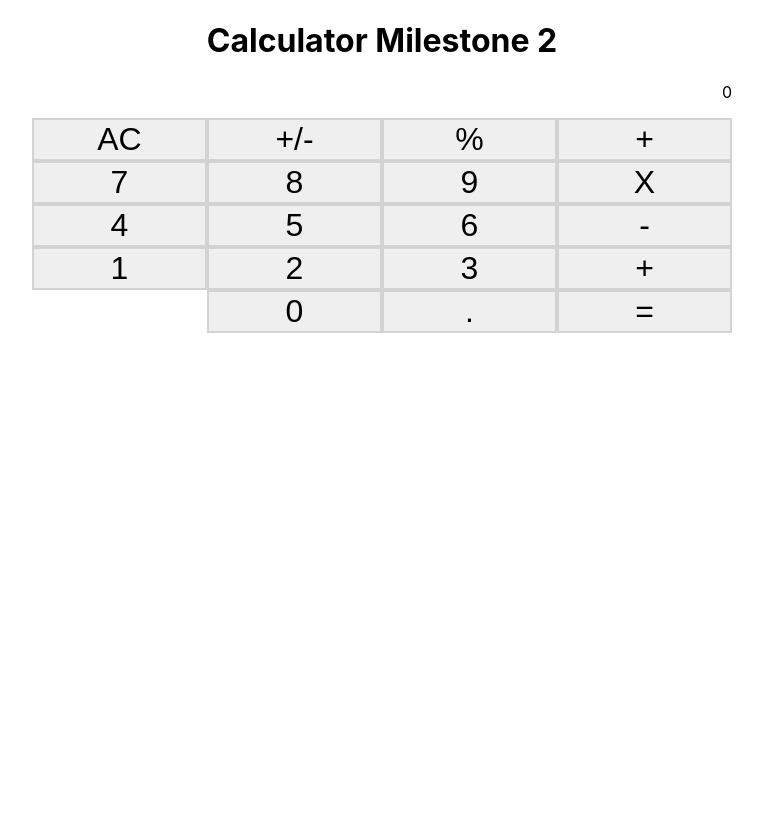
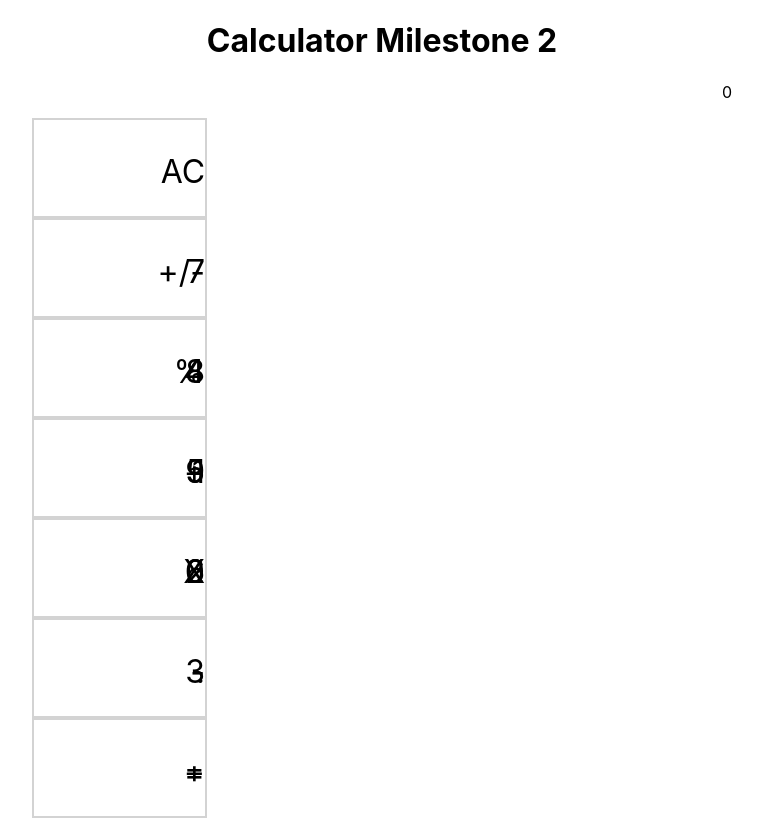
Before and after one commit to majovanilla/react-calculator, a React (Create React App) app: page / in a window 1280 px wide. Shown: the whole page, without its empty margins (258-1021 px from the left). Built offline with nearby package versions, Linux system fonts and the light colour scheme.

Commit message:
Pass props to buttons

```diff
--- a/src/components/ButtonPanel.js
+++ b/src/components/ButtonPanel.js
@@ -1,41 +1,41 @@
 import React from 'react';
 // import PropTypes from 'prop-types';
-// import Button from './Button';
+import Button from './Button';
 
 const ButtonPanel = () => (
   <div className="button-panel">
-    <div className="group1">
-      <button type="submit" className="button">AC</button>
-      <button type="submit" className="button">+/-</button>
-      <button type="submit" className="button">%</button>
-      <button type="submit" className="button">+</button>
+    <div className="group group1">
+      <Button className="button" color="gray" buttonName="AC" />
+      <Button className="button" color="gray" buttonName="+/-" />
+      <Button className="button" color="gray" buttonName="%" />
+      <Button className="button" buttonName="+" />
     </div>
 
-    <div className="group2">
-      <button type="submit" className="button">7</button>
-      <button type="submit" className="button">8</button>
-      <button type="submit" className="button">9</button>
-      <button type="submit" className="button">X</button>
+    <div className="group group2">
+      <Button className="button" color="gray" buttonName="7" />
+      <Button className="button" color="gray" buttonName="8" />
+      <Button className="button" color="gray" buttonName="9" />
+      <Button className="button" buttonName="X" />
     </div>
 
-    <div className="group3">
-      <button type="submit" className="button">4</button>
-      <button type="submit" className="button">5</button>
-      <button type="submit" className="button">6</button>
-      <button type="submit" className="button">-</button>
+    <div className="group group3">
+      <Button className="button" color="gray" buttonName="4" />
+      <Button className="button" color="gray" buttonName="5" />
+      <Button className="button" color="gray" buttonName="6" />
+      <Button className="button" buttonName="-" />
     </div>
 
-    <div className="group4">
-      <button type="submit" className="button">1</button>
-      <button type="submit" className="button">2</button>
-      <button type="submit" className="button">3</button>
-      <button type="submit" className="button">+</button>
+    <div className="group group4">
+      <Button className="button" color="gray" buttonName="1" />
+      <Button className="button" color="gray" buttonName="2" />
+      <Button className="button" color="gray" buttonName="3" />
+      <Button className="button" buttonName="+" />
     </div>
 
-    <div className="group5">
-      <button type="submit" className="button">0</button>
-      <button type="submit" className="button">.</button>
-      <button type="submit" className="button">=</button>
+    <div className="group group5">
+      <Button className="button" wide={true} buttonName="0" />
+      <Button className="button" buttonName="." />
+      <Button className="button" buttonName="=" />
     </div>
   </div>
 );
```
